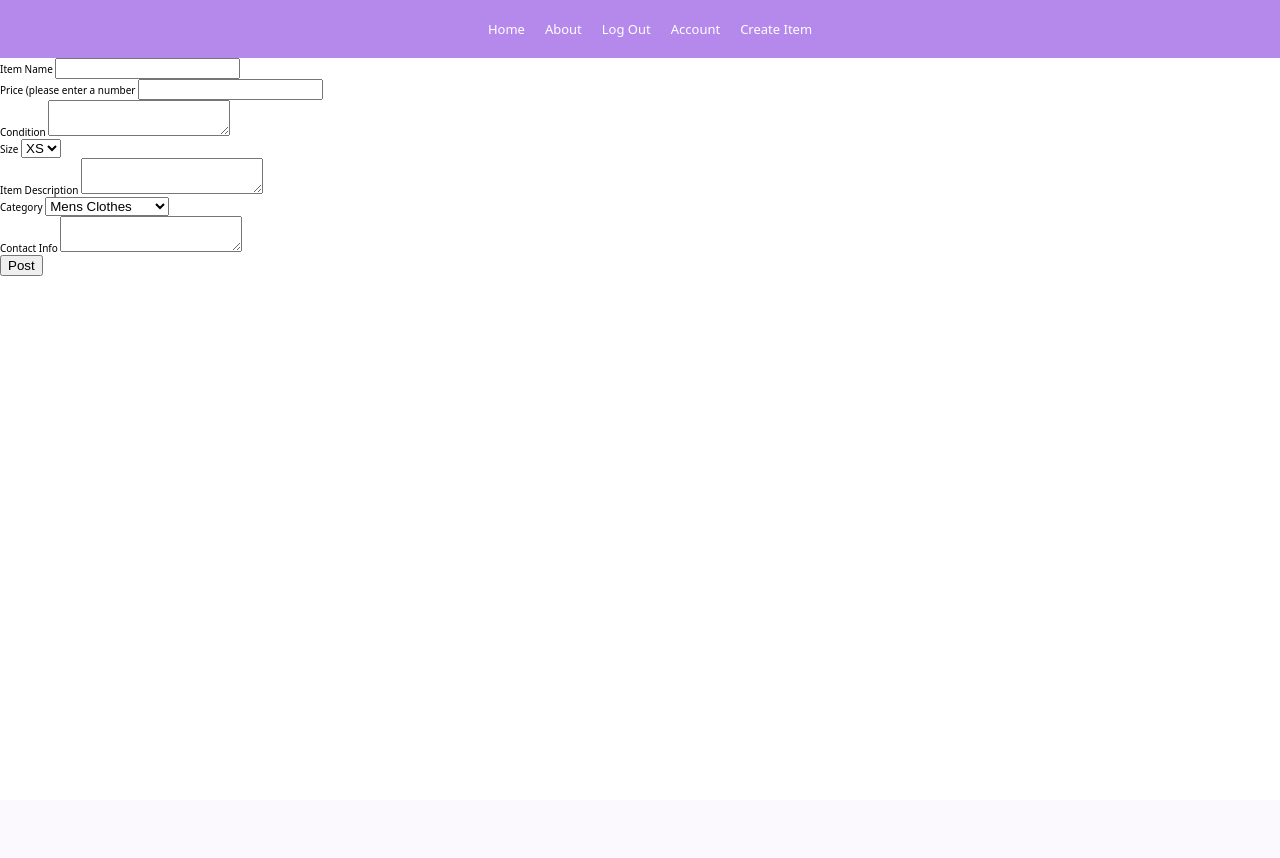
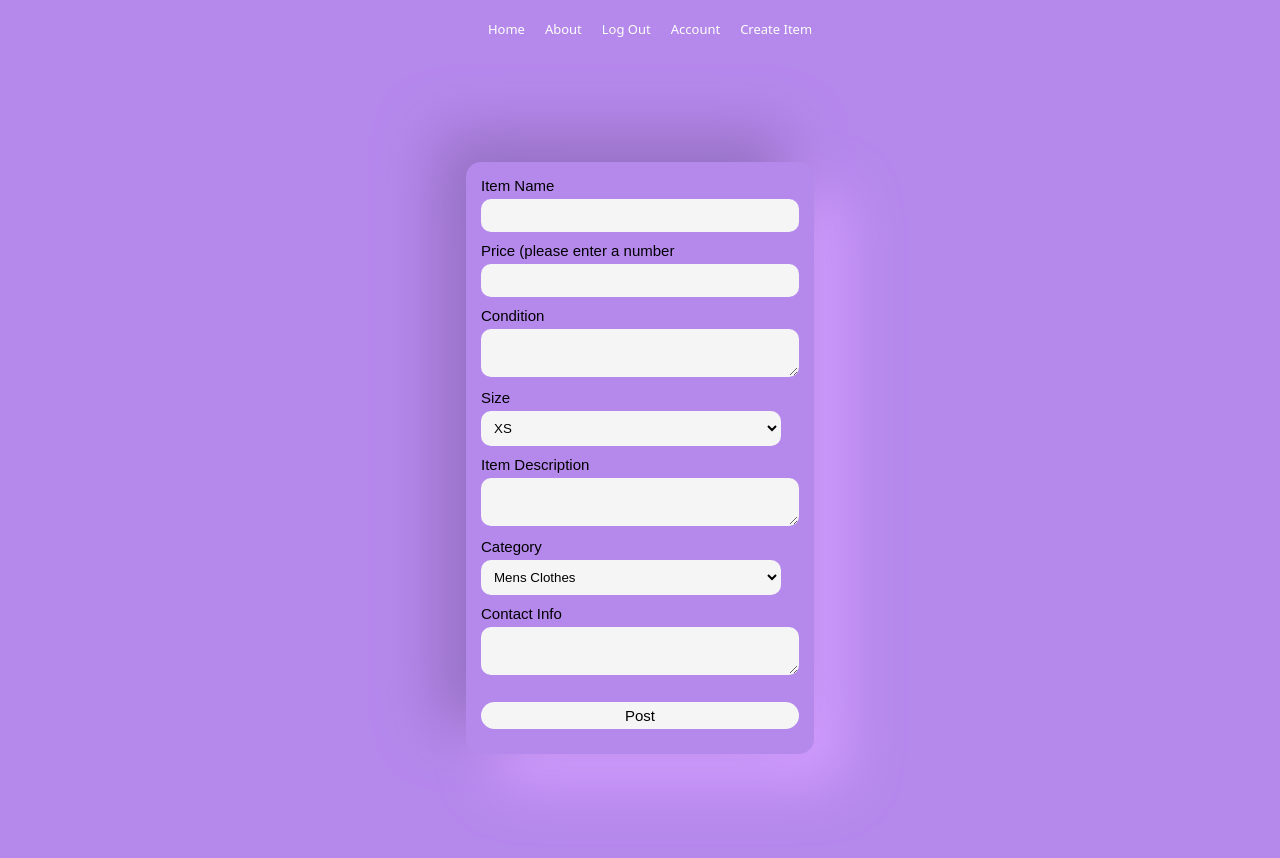
Before and after one commit to Haziq12/Boxd, a Flask app: page /create in a window 1280 px wide. Before the commit the page ends 276 px from the top, so only its background shows below. Run offline with Flask 2, Linux system fonts and the light colour scheme; the visitor is signed in with stand-in values (Sample User, id 1).

Commit message:
style create item page

```diff
--- /dev/null
+++ b/myapp/static/styles/create_item.css
@@ -0,0 +1,49 @@
+.create-container {
+  min-height: 100vh;
+  display: flex;
+  justify-content: center;
+  align-items: center;
+  font-family: sans-serif;
+  background: #b588ec;
+}
+
+.create-form {
+  padding: 15px;
+  border-radius: 15px;
+  background: #b588ec;
+  box-shadow:  -29px -29px 58px #9671c4,
+             29px 29px 58px #d49fff;
+  min-height: 300px;
+}
+
+.form-control-label {
+  display: flex;
+  flex-direction: column;
+  margin-bottom: 5px;
+  font-size: 15px;
+}
+
+.form-control {
+  padding: 8px;
+  width: 300px;
+  border-radius: 10px;
+  border: none;
+  background: whitesmoke;
+  color: var(--secondary-color);
+  outline: none;
+  border: 1px solid transparent;
+  margin-bottom: 10px;
+}
+
+.btn {
+  width: 100%;
+  border: none;
+  border-radius: 30px;
+  background: whitesmoke;
+  color: black;
+  margin: 15px 0 10px 0;
+  font-size: 15px;
+  padding-top: 5px;
+  padding-bottom: 5px;
+  cursor: pointer;
+}
--- a/myapp/templates/create_item.html
+++ b/myapp/templates/create_item.html
@@ -1,7 +1,10 @@
 {% extends "base.html" %}
 {% block content %}
-    <div class="container">
-      <form class="form-group" method="POST">
+
+<link rel="stylesheet" href="{{url_for('static', filename='./styles/create_item.css')}}" />
+
+    <div class="create-container">
+      <form class="create-form" method="POST">
           {{form.hidden_tag()}}
 
           <div class="form-group">
```
